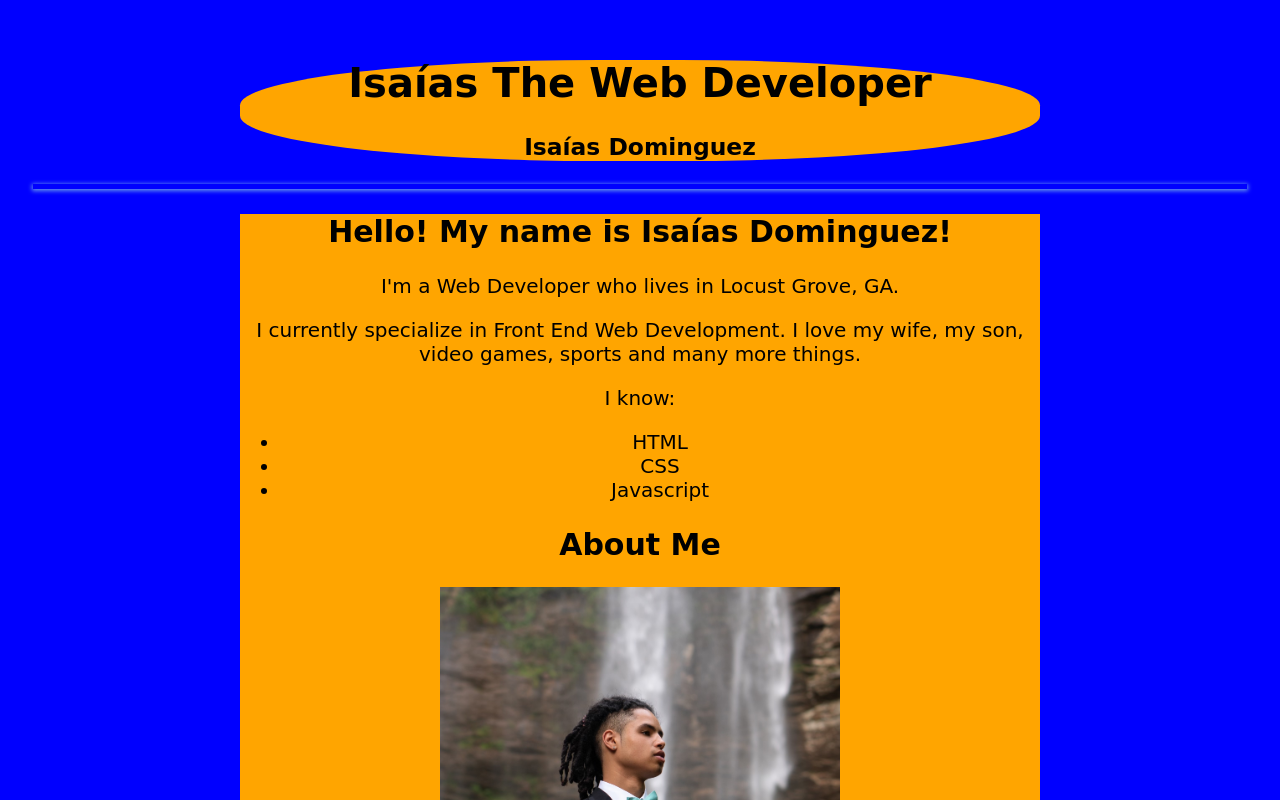
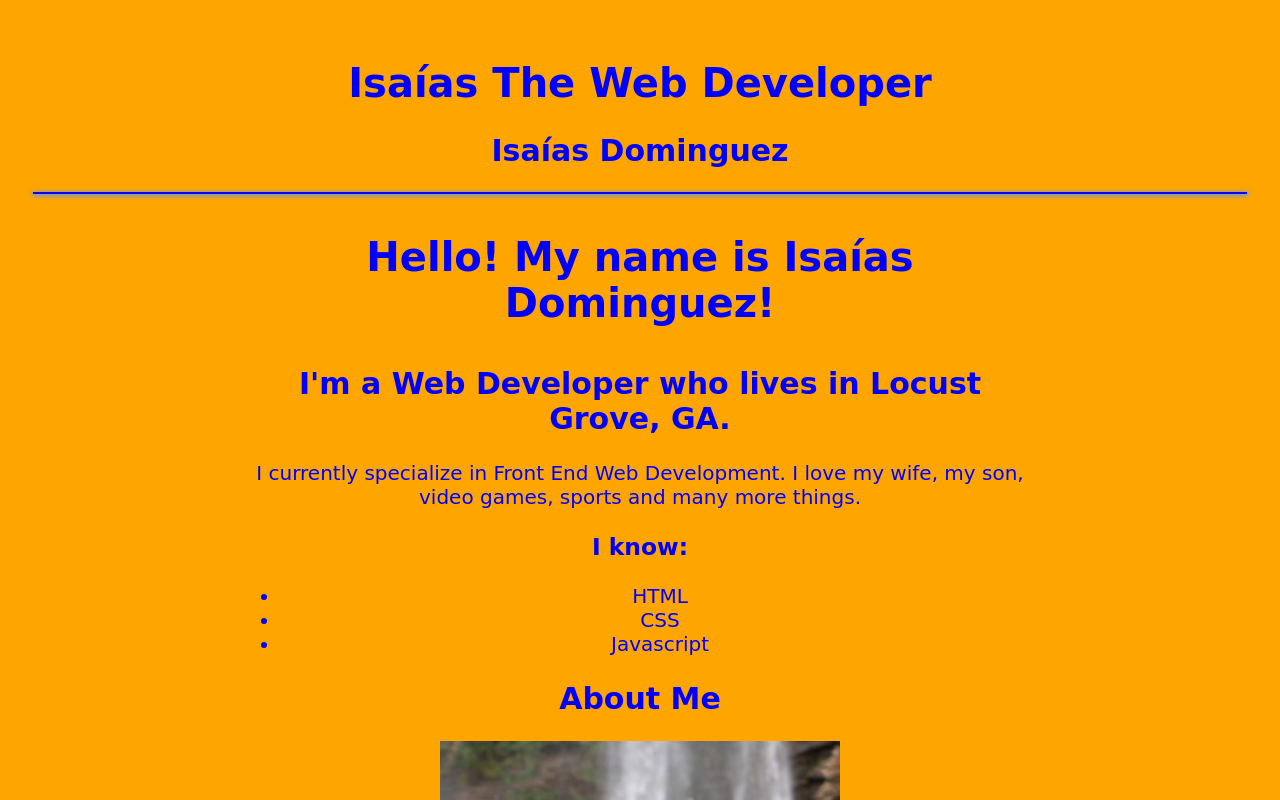
Before and after one commit to IsaiasJD117/IsaiasOfficialWebsite, a plain HTML site: page index.html in a window 1280 px wide. Shown: the top 800 px of the page. Drawn offline with Linux system fonts and the light colour scheme.

Commit message:
Revisions 1

```diff
--- a/index.html
+++ b/index.html
@@ -1,5 +1,5 @@
 <!doctype html>
-<html>
+<html lang="en">
     <head>
         <meta charset="utf-8">
         <meta name="viewport" content="width=device-width">
@@ -10,7 +10,7 @@
         <header>
             <div class="IsaiasDeveloperTag">
                 <h1>Isaías The Web Developer</h1>
-                <h3> Isaías Dominguez</h3>
+                <h2> Isaías Dominguez</h2>
             </div>
 
         </header>
@@ -18,12 +18,12 @@
             <main>
                 <article>
                     <section id="Intro">
-                        <h2>Hello! My name is Isaías Dominguez!</h2>
-                        <p>I'm a Web Developer who lives in Locust Grove, GA.</p>
+                        <h1>Hello! My name is Isaías Dominguez!</h1>
+                        <h2>I'm a Web Developer who lives in Locust Grove, GA.</h2>
 
                         <p>I currently specialize in Front End Web Development. I love my wife, my son, video games, sports and many more things.</p>
 
-                        <p> I know:</p>
+                        <h3> I know:</h3>
                             <ul>
                                 <li>HTML</li>
                                 <li>CSS</li>
@@ -33,7 +33,7 @@
 
                     <section id="About-Me">
                         <h2>About Me</h2>
-                        <img class="profile-pic" src="images/profile-pic.jpg">
+                        <img class="profile-pic" src="images/profile-pic.jpg" alt="profile-pic">
                         <p>I was born and raised in Lawrence, MA, where I graduated from Central Catholic High School. I went to Johnson and Wales University for Electrical Engineering. I had to leave school because of financial issues so I didn't finish my degree. After I left college, I moved from New England to Georgia, where I met my wife. I found work but it wasnt the kind of work I wanted to do for the rest of my life.</p>
 
                         <p>My cousin pushed me towards some bootcamps for Full Stack Web Development, he even paid for it himself. I loved it. I want to code the world. Now I'm a student at <a id="thinkful-link" href="https://www.thinkful.com">Thinkful</a> and I couldn't be happier building my career as a Full Stack Developer.</p>
@@ -73,6 +73,7 @@
                     </section>
 
                     <section id="Google-Maps">
+                        <h1>My Location</h1>
                         <iframe src="https://www.google.com/maps/embed?pb=!1m18!1m12!1m3!1d53330.0963989255!2d-84.13705842987578!3d33.341526585984674!2m3!1f0!2f0!3f0!3m2!1i1024!2i768!4f13.1!3m3!1m2!1s0x88f45cd5b93aec49%3A0x454f470ecf114b4d!2sLocust%20Grove%2C%20GA!5e0!3m2!1sen!2sus!4v1650642420716!5m2!1sen!2sus" width="600" height="450" style="border:0;" allowfullscreen="" loading="lazy" referrerpolicy="no-referrer-when-downgrade"></iframe>
                     </section>
 
--- a/style.css
+++ b/style.css
@@ -1,6 +1,6 @@
 header {
     background-color: #ffa500;
-    color:black;
+    color:#0000FF;
     margin: auto;
     text-align: center;
     width: 800px;
@@ -14,20 +14,21 @@ body {
 }
 article {
     background-color: #FFA500;
-    color: black;
+    color: #0000FF;
     margin: auto;
     border-left: 10px;
     border-left: 10px;
     width: 800px;
 }
 html {
-    background-color: #0000FF;
+    background-color: #FFA500;
 }
 
 hr {
     color: red;
+    background-color: #0000FF;
     border: none;
-    height: 5px;
+    height: 2px;
     box-shadow: 0 1px 4px 1px cornflowerblue;
 }
 
```
